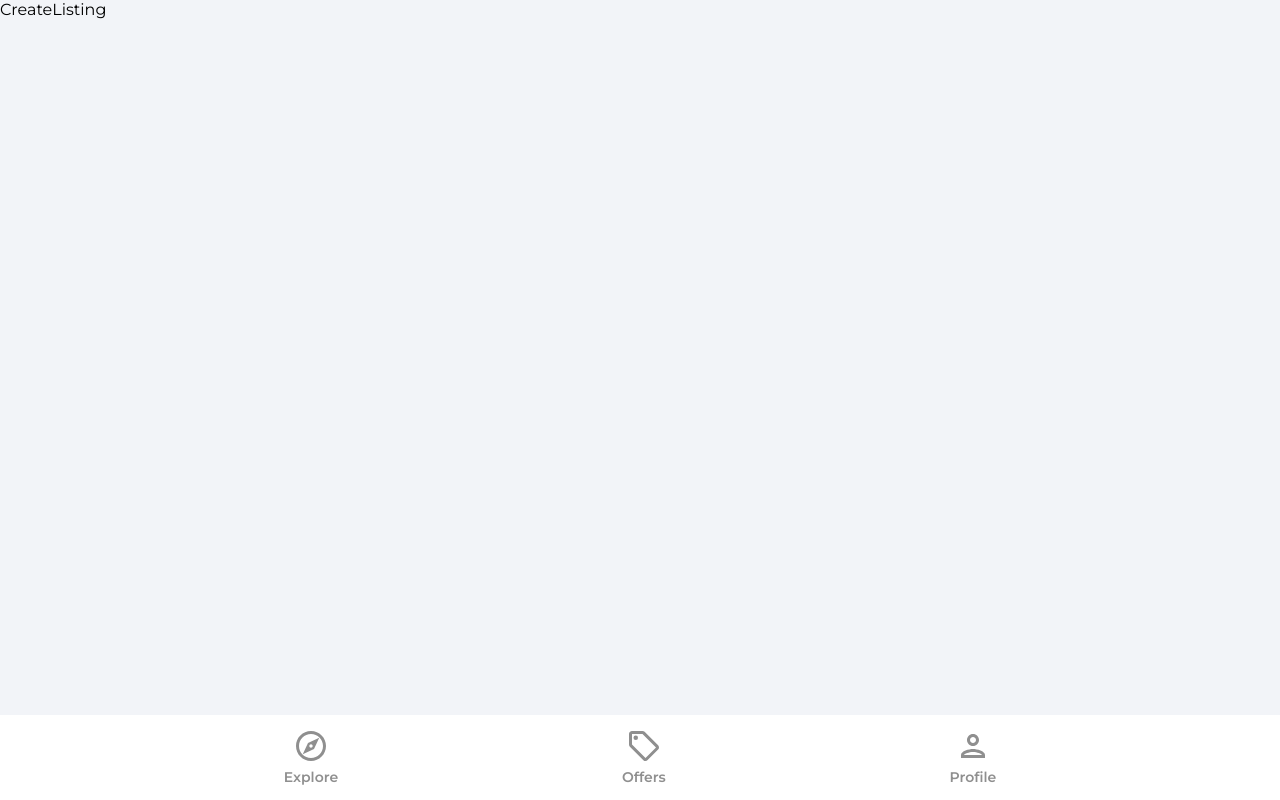
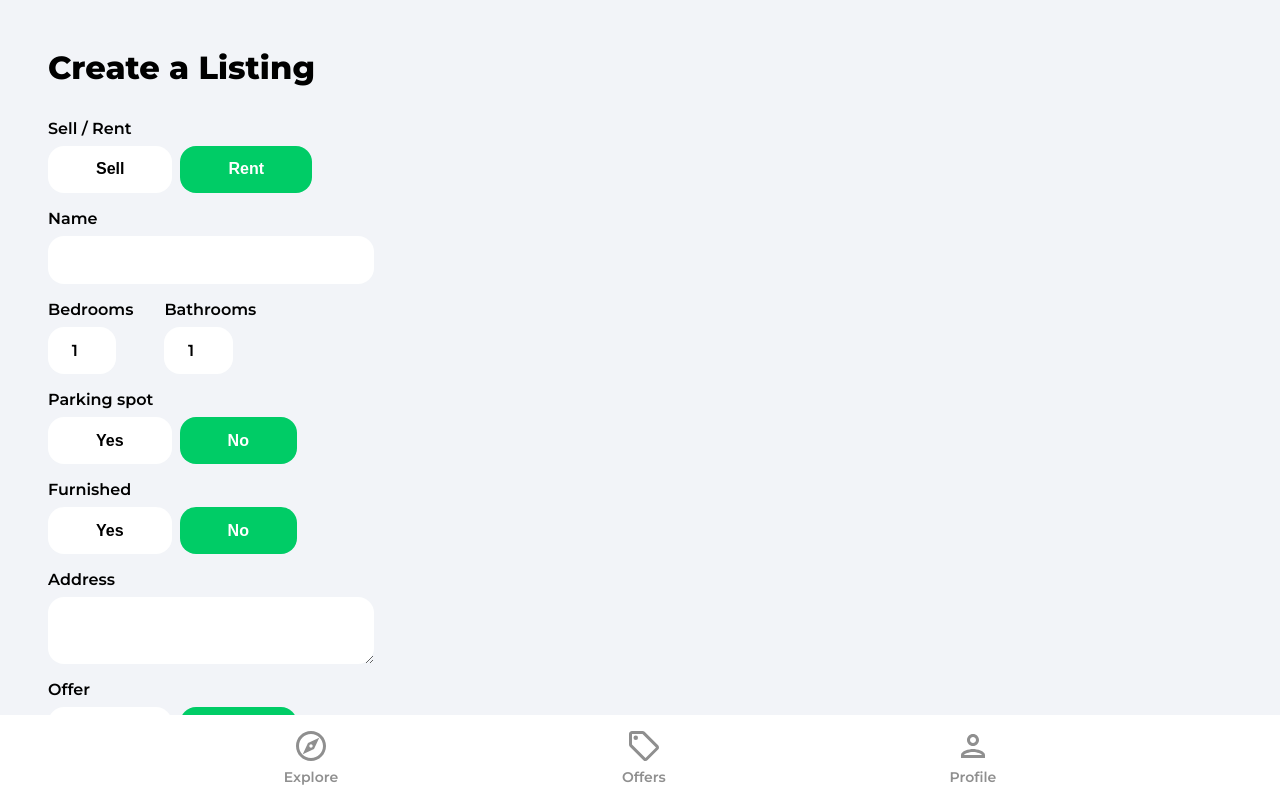
Before and after one commit to thepixelboy/house-marketplace, a React (Create React App) app: page /create-listing in a window 1280 px wide. Shown: the top 800 px of the page. Built offline with nearby package versions, Linux system fonts and the light colour scheme; no server answers.

Commit message:
feat: get and create listings

```diff
--- a/src/pages/CreateListing.jsx
+++ b/src/pages/CreateListing.jsx
@@ -7,7 +7,7 @@
   const [geolocationEnabled, setGeolocationEnabled] = useState(true);
   const [loading, setLoading] = useState(false);
   const [formData, setFormData] = useState({
-    title: "rent",
+    type: "rent",
     name: "",
     bedrooms: 1,
     bathrooms: 1,
@@ -21,6 +21,22 @@
     latitude: 0,
     longitude: 0,
   });
+
+  const {
+    type,
+    name,
+    bedrooms,
+    bathrooms,
+    parking,
+    furnished,
+    address,
+    offer,
+    regularPrice,
+    discountedPrice,
+    images,
+    latitude,
+    longitude,
+  } = formData;
 
   const auth = getAuth();
   const navigate = useNavigate();
@@ -42,10 +58,276 @@
     };
   }, [isMounted]);
 
+  const onSubmit = (e) => {
+    e.preventDefault();
+    console.log(formData);
+  };
+
+  const onMutate = (e) => {
+    let boolean = null;
+
+    if (e.target.value === "true") {
+      boolean = true;
+    } else if (e.target.value === "false") {
+      boolean = false;
+    }
+
+    // * Files
+    if (e.target.files) {
+      setFormData((prevState) => ({
+        ...prevState,
+        images: e.target.files,
+      }));
+    }
+
+    // * Text / Booleans / Numbers
+    if (!e.target.files) {
+      setFormData((prevState) => ({
+        ...prevState,
+        [e.target.id]: boolean ?? e.target.value,
+      }));
+    }
+  };
+
   if (loading) {
     return <Spinner />;
   }
 
-  return <div>CreateListing</div>;
+  return (
+    <div className="profile">
+      <header>
+        <p className="pageHeader">Create a Listing</p>
+      </header>
+
+      <main>
+        <form onSubmit={onSubmit}>
+          <label className="formLabel">Sell / Rent</label>
+          <div className="formButtons">
+            <button
+              type="button"
+              className={type === "sale" ? "formButtonActive" : "formButton"}
+              id="type"
+              value="sale"
+              onClick={onMutate}
+            >
+              Sell
+            </button>
+            <button
+              type="button"
+              className={type === "rent" ? "formButtonActive" : "formButton"}
+              id="type"
+              value="rent"
+              onClick={onMutate}
+            >
+              Rent
+            </button>
+          </div>
+
+          <label className="formLabel">Name</label>
+          <input
+            className="formInputName"
+            type="text"
+            id="name"
+            value={name}
+            onChange={onMutate}
+            maxLength="32"
+            minLength="10"
+            required
+          />
+
+          <div className="formRooms flex">
+            <div>
+              <label className="formLabel">Bedrooms</label>
+              <input
+                className="formInputSmall"
+                type="number"
+                id="bedrooms"
+                value={bedrooms}
+                onChange={onMutate}
+                min="1"
+                max="50"
+                required
+              />
+            </div>
+            <div>
+              <label className="formLabel">Bathrooms</label>
+              <input
+                className="formInputSmall"
+                type="number"
+                id="bathrooms"
+                value={bathrooms}
+                onChange={onMutate}
+                min="1"
+                max="50"
+                required
+              />
+            </div>
+          </div>
+
+          <label className="formLabel">Parking spot</label>
+          <div className="formButtons">
+            <button
+              className={parking ? "formButtonActive" : "formButton"}
+              type="button"
+              id="parking"
+              value={true}
+              onClick={onMutate}
+              min="1"
+              max="50"
+            >
+              Yes
+            </button>
+            <button
+              className={
+                !parking && parking !== null ? "formButtonActive" : "formButton"
+              }
+              type="button"
+              id="parking"
+              value={false}
+              onClick={onMutate}
+            >
+              No
+            </button>
+          </div>
+
+          <label className="formLabel">Furnished</label>
+          <div className="formButtons">
+            <button
+              className={furnished ? "formButtonActive" : "formButton"}
+              type="button"
+              id="furnished"
+              value={true}
+              onClick={onMutate}
+            >
+              Yes
+            </button>
+            <button
+              className={
+                !furnished && furnished !== null
+                  ? "formButtonActive"
+                  : "formButton"
+              }
+              type="button"
+              id="furnished"
+              value={false}
+              onClick={onMutate}
+            >
+              No
+            </button>
+          </div>
+
+          <label className="formLabel">Address</label>
+          <textarea
+            className="formInputAddress"
+            type="text"
+            id="address"
+            value={address}
+            onChange={onMutate}
+            required
+          />
+
+          {!geolocationEnabled && (
+            <div className="formLatLng flex">
+              <div>
+                <label className="formLabel">Latitude</label>
+                <input
+                  className="formInputSmall"
+                  type="number"
+                  id="latitude"
+                  value={latitude}
+                  onChange={onMutate}
+                  required
+                />
+              </div>
+              <div>
+                <label className="formLabel">Longitude</label>
+                <input
+                  className="formInputSmall"
+                  type="number"
+                  id="longitude"
+                  value={longitude}
+                  onChange={onMutate}
+                  required
+                />
+              </div>
+            </div>
+          )}
+
+          <label className="formLabel">Offer</label>
+          <div className="formButtons">
+            <button
+              className={offer ? "formButtonActive" : "formButton"}
+              type="button"
+              id="offer"
+              value={true}
+              onClick={onMutate}
+            >
+              Yes
+            </button>
+            <button
+              className={
+                !offer && offer !== null ? "formButtonActive" : "formButton"
+              }
+              type="button"
+              id="offer"
+              value={false}
+              onClick={onMutate}
+            >
+              No
+            </button>
+          </div>
+
+          <label className="formLabel">Regular Price</label>
+          <div className="formPriceDiv">
+            <input
+              className="formInputSmall"
+              type="number"
+              id="regularPrice"
+              value={regularPrice}
+              onChange={onMutate}
+              min="50"
+              max="750000000"
+              required
+            />
+            {type === "rent" && <p className="formPriceText">$ / Month</p>}
+          </div>
+
+          {offer && (
+            <>
+              <label className="formLabel">Discounted Price</label>
+              <input
+                className="formInputSmall"
+                type="number"
+                id="discountedPrice"
+                value={discountedPrice}
+                onChange={onMutate}
+                min="50"
+                max="750000000"
+                required={offer}
+              />
+            </>
+          )}
+
+          <label className="formLabel">Images</label>
+          <p className="imagesInfo">
+            The first image will be the cover (max 6).
+          </p>
+          <input
+            className="formInputFile"
+            type="file"
+            id="images"
+            onChange={onMutate}
+            max="6"
+            accept=".jpg,.png,.jpeg"
+            multiple
+            required
+          />
+          <button type="submit" className="primaryButton createListingButton">
+            Create Listing
+          </button>
+        </form>
+      </main>
+    </div>
+  );
 }
 export default CreateListing;
```
